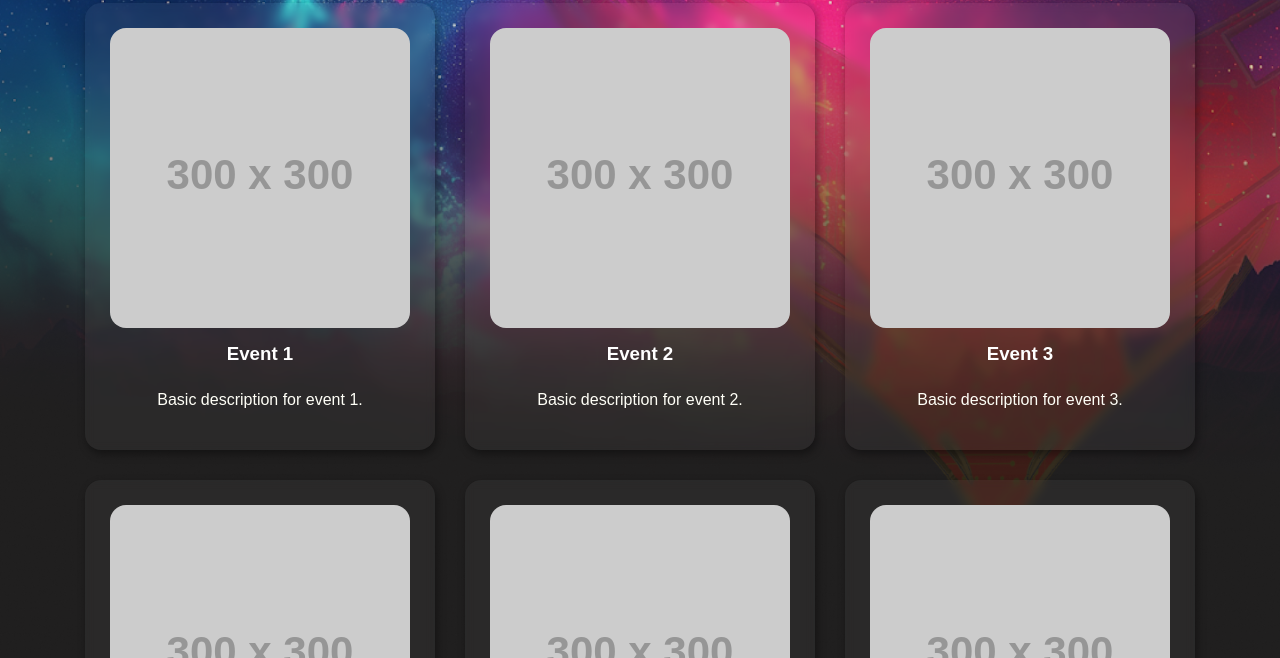
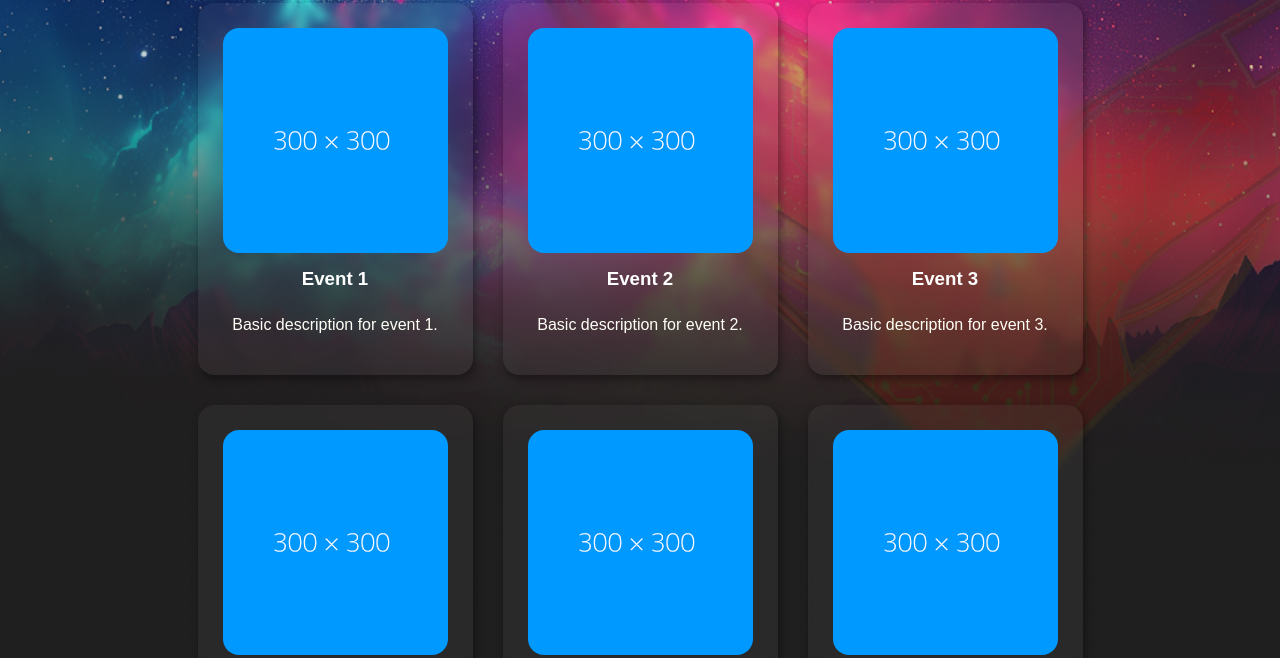
Before and after one commit to vishveshbece/workshops, a plain HTML site: page index.html in a window 1280 px wide. Shown: the part 142-800 px from the top of the page. Drawn offline with Linux system fonts and the light colour scheme; placeholder pictures from the web are drawn by us.

Commit message:
Update index.html

```diff
--- a/index.html
+++ b/index.html
@@ -22,7 +22,7 @@
     <div class="event-grid-container">
         <div class="event-grid">
             <div class="event-card">
-                <img src="https://via.placeholder.com/300" alt="Event 1">
+                <img src="img.png" alt="Event 1">
                 <h3>Event 1</h3>
                 <p>Basic description for event 1.</p>
                 <p class="re">Remaining description for event6</p>
@@ -33,7 +33,7 @@
                 </div>
             </div>
             <div class="event-card">
-                <img src="https://via.placeholder.com/300" alt="Event 2">
+                <img src="img.png" alt="Event 2">
                 <h3>Event 2</h3>
                 <p>Basic description for event 2.</p>
                 <p class="re">Remaining description for event6</p>
@@ -44,7 +44,7 @@
                 </div>
             </div>
             <div class="event-card">
-                <img src="https://via.placeholder.com/300" alt="Event 3">
+                <img src="img.png" alt="Event 3">
                 <h3>Event 3</h3>
                 <p>Basic description for event 3.</p>
                 <p class="re">Remaining description for event6</p>
@@ -55,7 +55,7 @@
                 </div>
             </div>
             <div class="event-card">
-                <img src="https://via.placeholder.com/300" alt="Event 4">
+                <img src="img.png" alt="Event 4">
                 <h3>Event 4</h3>
                 <p>Basic description for event 4.</p>
                 <p class="re">Remaining description for event6</p>
@@ -66,7 +66,7 @@
                 </div>
             </div>
             <div class="event-card">
-                <img src="https://via.placeholder.com/300" alt="Event 5">
+                <img src="img.png" alt="Event 5">
                 <h3>Event 5</h3>
                 <p>Basic description for event 5.</p>
                 <p class="re">Remaining description for event6</p>
@@ -77,7 +77,7 @@
                 </div>
             </div>
             <div class="event-card">
-                <img src="https://via.placeholder.com/300" alt="Event 6">
+                <img src="img.png" alt="Event 6">
                 <h3>Event 6</h3>
                 <p>Basic description for event 6.</p>
                 <p class="re">Remaining description for event6</p>
```
